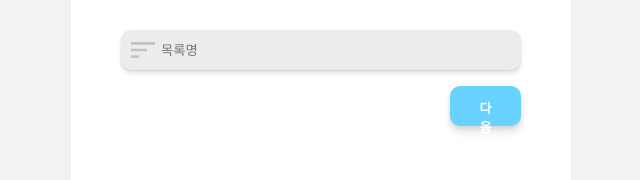
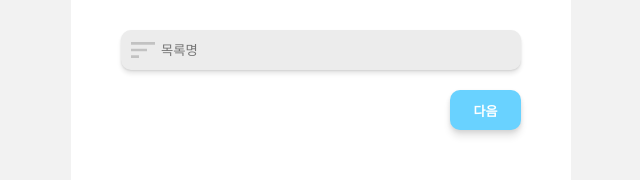
Before and after one commit to UMC-HACKATHON-SPOTTERZ/front, a Next.js app: page /new-list in a window 1280 px wide. Shown: the part 405-585 px from the top of the page, without its empty margins (319-959 px from the left). Built offline with nearby package versions, Linux system fonts and the light colour scheme; what react-naver-maps would draw is missing.

Commit message:
feat: edit new-list css

```diff
--- a/src/pages/new-list/index.jsx
+++ b/src/pages/new-list/index.jsx
@@ -21,7 +21,6 @@ export default function NewList() {
     try {
       const req = { userId: localStorage.getItem('id'), folderName: name };
       const res = await axios.post('/api/postFolder', req);
-
       if (res.status === 200) {
         console.log('folder post 성공:', res.data);
         // 토큰 저장 (예: localStorage)
@@ -167,18 +166,16 @@ const ButtonWrapper = styled.div`
   display: flex;
   flex-direction: row;
   justify-content: flex-end;
-
-  margin-top: 16px;
+  align-items: center;
 `;
-
 const Button = styled.div`
+  margin-top: 20px;
   width: 71px;
   height: 40px;
   border-radius: 10px;
-
-  text-align: center;
-  padding: 12px 24px;
-
+  display: flex; /* 추가 */
+  justify-content: center; /* 추가 */
+  align-items: center; /* 추가 */
   color: white;
   background: #69d2ff;
   box-shadow: 0px 7px 7px 0px rgba(0, 0, 0, 0.09),
--- a/src/pages/sign_up/index.jsx
+++ b/src/pages/sign_up/index.jsx
@@ -13,8 +13,8 @@ export default function SignUp() {
   const [index, setIndex] = useState(0);
 
   const [Id, setId] = useState(null);
-  const [password, setPassword] = useState(null);
-  const [nickname, setNickname] = useState(null);
+  const [password, setPassword] = useState("");
+  const [nickname, setNickname] = useState("");
 
   // 회원가입
   const handleSubmit = async e => {
@@ -67,8 +67,8 @@ export default function SignUp() {
       return (
         <SignUp_Password
           setIndex={setIndex}
+          setPassword={setPassword}
           nickname={nickname}
-          setPassword={setPassword}
           handleSubmit={handleSubmit}
         />
       );
```
